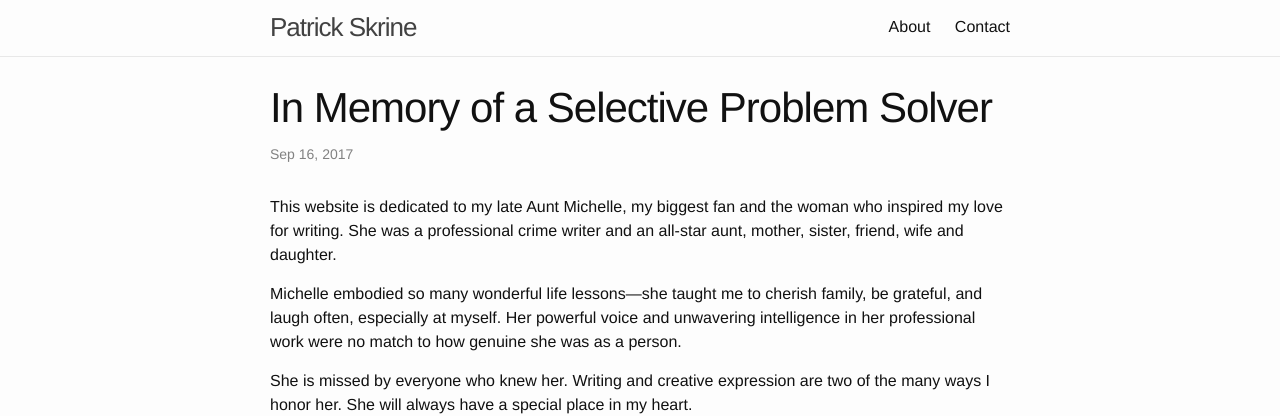
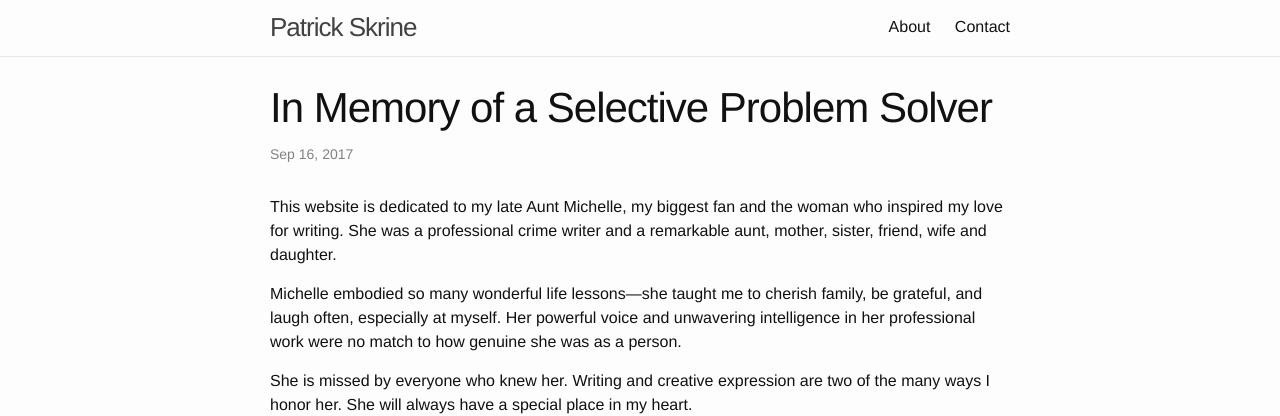
Before and after one commit to ahlbet/patrickskrine-2, a Jekyll site: the page built from _posts/2017-09-16-in-memory-of-the-selective-problem-solver.md, in a window 1280 px wide. Shown: the top 416 px of the page. Built offline with Jekyll 4.4.1, drawn with Linux system fonts in a browser that asks for light colours.

Commit message:
Update Post “2017-09-16-in-memory-of-the-selective-problem-solver”

```diff
--- a/_posts/2017-09-16-in-memory-of-the-selective-problem-solver.md
+++ b/_posts/2017-09-16-in-memory-of-the-selective-problem-solver.md
@@ -4,7 +4,7 @@ title: In Memory of a Selective Problem Solver
 date: 2017-09-16T17:52:22.792Z
 thumbnail: /assets/images/uploads/june1.jpg
 ---
-This website is dedicated to my late Aunt Michelle, my biggest fan and the woman who inspired my love for writing. She was a professional crime writer and an all-star aunt, mother, sister, friend, wife and daughter.
+This website is dedicated to my late Aunt Michelle, my biggest fan and the woman who inspired my love for writing. She was a professional crime writer and a remarkable aunt, mother, sister, friend, wife and daughter.
 
 Michelle embodied so many wonderful life lessons—she taught me to cherish family, be grateful, and laugh often, especially at myself. Her powerful voice and unwavering intelligence in her professional work were no match to how genuine she was as a person.
 
```
